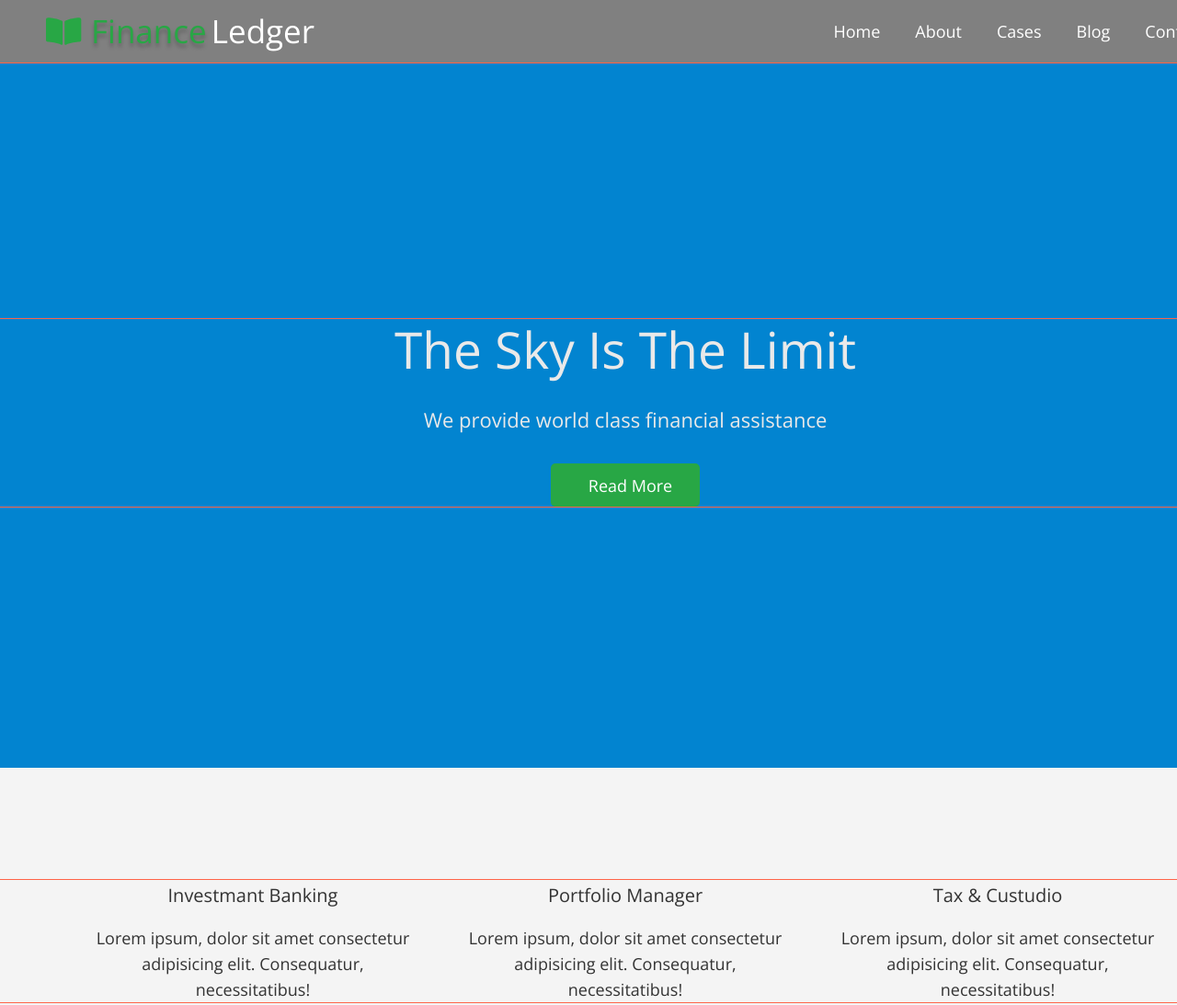
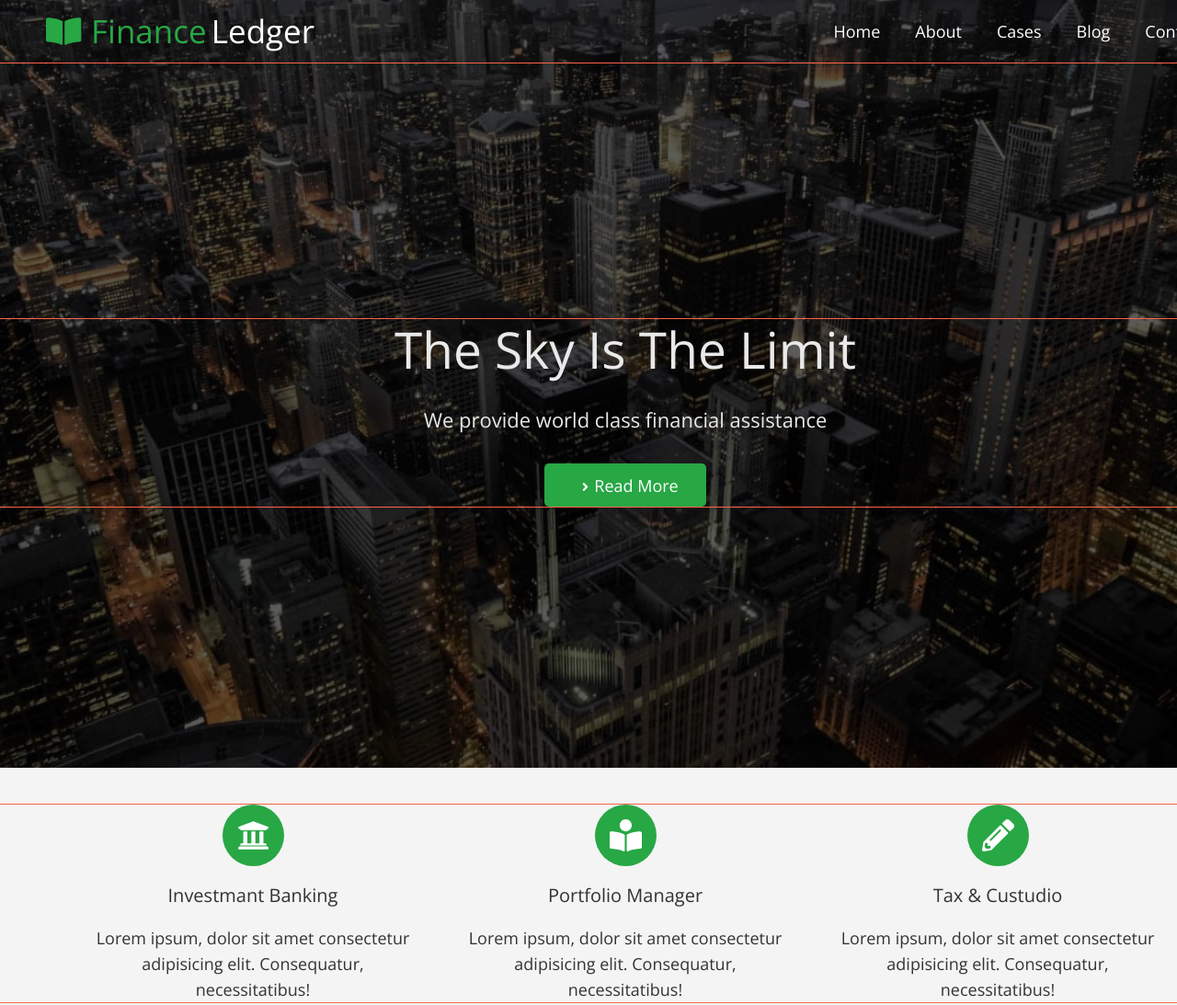
Before and after one commit to Mariya-Lutsenko/fson61-lions, a plain HTML site: page index.html in a window 1280 px wide. Shown: the top 1093 px of the page at 92% size. Drawn offline with nearby package versions, Linux system fonts and the light colour scheme.

Commit message:
Сделал оформление и добавил спрайт
Сделал background-image, добавил иконки к hero-button, и в секции about-section, сделал правки в секции professional team, добавил спрайт с иконками

```diff
--- a/css/styles.css
+++ b/css/styles.css
@@ -38,6 +38,11 @@ h6,
 p {
   margin: 0;
 }
+
+.button {
+  display: inline-block;
+}
+
 /* Класс для обнуления базовых свойств у списков (ul) */
 .list {
   list-style: none;
@@ -72,10 +77,6 @@ address {
 /*==============/general class==============*/
 
 /*==============header ==============*/
-
-.header {
-  background-color: grey;
-}
 
 .header .container {
   padding: 0 50px;
@@ -165,10 +166,26 @@ address {
 
 /*============== /info ==============*/
 
+/* ================ / Background overlay / =============== */
+
+.background-overlay {
+  margin: 0 auto;
+  max-width: 1360px;
+  background-image: linear-gradient(0deg, rgba(0, 0, 0, 0.4), rgba(0, 0, 0, 0.4)),
+    url(../images/background-overlay/background-overlay.jpg);
+  background-position: center;
+  background-repeat: no-repeat;
+  background-size: cover;
+  background-color: grey;
+}
+
 /* Section hero */
 
+.button-icon {
+  margin-right: 6px;
+}
+
 .section-hero {
-  background-color: var(--blue-background);
   padding-top: 279px;
   padding-bottom: 284px;
 }
@@ -198,7 +215,7 @@ address {
 /* Section about */
 
 .section-about {
-  padding-top: 122px;
+  padding-top: 40px;
   padding-bottom: 19px;
   background-color: var(--section-about-background);
 }
@@ -234,6 +251,22 @@ address {
   font-size: 20px;
   line-height: 1.65;
   font-weight: 400;
+}
+
+.about-icon {
+  display: flex;
+  justify-content: center;
+  align-items: center;
+
+  margin: 0 auto;
+  margin-bottom: 15px;
+
+  width: 67px;
+  height: 67px;
+
+  background-color: #28a745;
+
+  border-radius: 50%;
 }
 
 /* Section solution */
@@ -325,22 +358,24 @@ address {
 .prof-item {
   flex-basis: calc((100% - 105px) / 3);
 }
+
 .prof-list h3 {
   margin-bottom: 12px;
   font-weight: 400;
   font-size: 25px;
   line-height: 1.27;
   text-align: center;
+
+  color: var(--main-color-text);
 }
 .prof-list p {
   font-size: 18px;
   line-height: 1.56;
   text-align: center;
 }
-.prof-content {
-  padding-top: 13px;
-  padding-left: 140px;
-  padding-right: 140px;
+
+.prof-item > img {
+  margin-bottom: 13px;
 }
 /* Request Callback */
 
--- a/index.html
+++ b/index.html
@@ -36,7 +36,7 @@
   </head>
   <body>
     <!-- header -->
-
+<div class="background-overlay">
     <header class="header">
       <div class="container">
         <nav class="header-navigation">
@@ -69,9 +69,13 @@
         <div class="container hero">
           <h1 class="hero-title">The Sky Is The Limit</h1>
           <p class="hero-description">We provide world class financial assistance</p>
-          <button class="button hero-button" type="button">Read More</button>
+          <button class="button hero-button" type="button">
+				<svg class="button-icon" width="7" height="11">
+					<use href="./images/sprite/symbol-defs.svg#icon-button"> </use>
+				</svg>Read More</button>
         </div>
       </section>
+		</div>
 
       <!-- About -->
 
@@ -80,6 +84,11 @@
           <h2 class="visually-hidden">About</h2>
           <ul class="about-list list">
             <li class="about-item">
+					<div class="about-icon">
+						<svg class="icon-house" width="33" height="31">
+							<use href="./images/sprite/symbol-defs.svg#icon-house"></use>
+						</svg>
+					</div>
               <h3 class="about-subtitle">Investmant Banking</h3>
               <p class="about-text">
                 Lorem ipsum, dolor sit amet consectetur adipisicing elit. Consequatur,
@@ -87,6 +96,11 @@
               </p>
             </li>
             <li class="about-item">
+					<div class="about-icon">
+						<svg class="icon-book" width="35" height="35">
+							<use href="./images/sprite/symbol-defs.svg#icon-book"></use>
+						</svg>
+					</div>
               <h3 class="about-subtitle">Portfolio Manager</h3>
               <p class="about-text">
                 Lorem ipsum, dolor sit amet consectetur adipisicing elit. Consequatur,
@@ -94,6 +108,11 @@
               </p>
             </li>
             <li class="about-item">
+					<div class="about-icon">
+						<svg class="icon-pen"  width="35" height="35">
+							<use href="./images/sprite/symbol-defs.svg#icon-pen"></use>
+						</svg>
+					</div>
               <h3 class="about-subtitle">Tax & Custudio</h3>
               <p class="about-text">
                 Lorem ipsum, dolor sit amet consectetur adipisicing elit. Consequatur,
@@ -245,7 +264,7 @@
           <p class="prof-text">
             Lorem ipsum dolor sit amet consectetur adipisicing elit. Architecto, sapiente!
           </p>
-          <ul class="prof-list">
+          <ul class="prof-list list">
             <li class="prof-item">
               <img
                 src="./images/section-professional/john-doe.jpg"
@@ -254,8 +273,8 @@
                 height="280"
               />
               <div class="prof-content">
-                <h3>John Doe</h3>
-                <p>President</p>
+                <h3 class="prof-name">John Doe</h3>
+                <p class="prof-position">President</p>
               </div>
             </li>
             <li class="prof-item">
@@ -266,8 +285,8 @@
                 height="280"
               />
               <div class="prof-content">
-                <h3>Jane Doe</h3>
-                <p>Vice President</p>
+                <h3 class="prof-name">Jane Doe</h3>
+                <p class="prof-position">Vice President</p>
               </div>
             </li>
             <li class="prof-item">
@@ -278,8 +297,8 @@
                 height="280"
               />
               <div class="prof-content">
-                <h3>Steve Smith</h3>
-                <p>Marketing Head</p>
+                <h3 class="prof-name">Steve Smith</h3>
+                <p class="prof-position">Marketing Head</p>
               </div>
             </li>
           </ul>
```
Also changed, not shown: images/background-overlay/background-overlay.jpg (added), images/button/button.svg (added), images/section-about/book.svg (added), images/section-about/house.svg (added), images/section-about/pen.svg (added), images/sprite/symbol-defs.svg (added).
